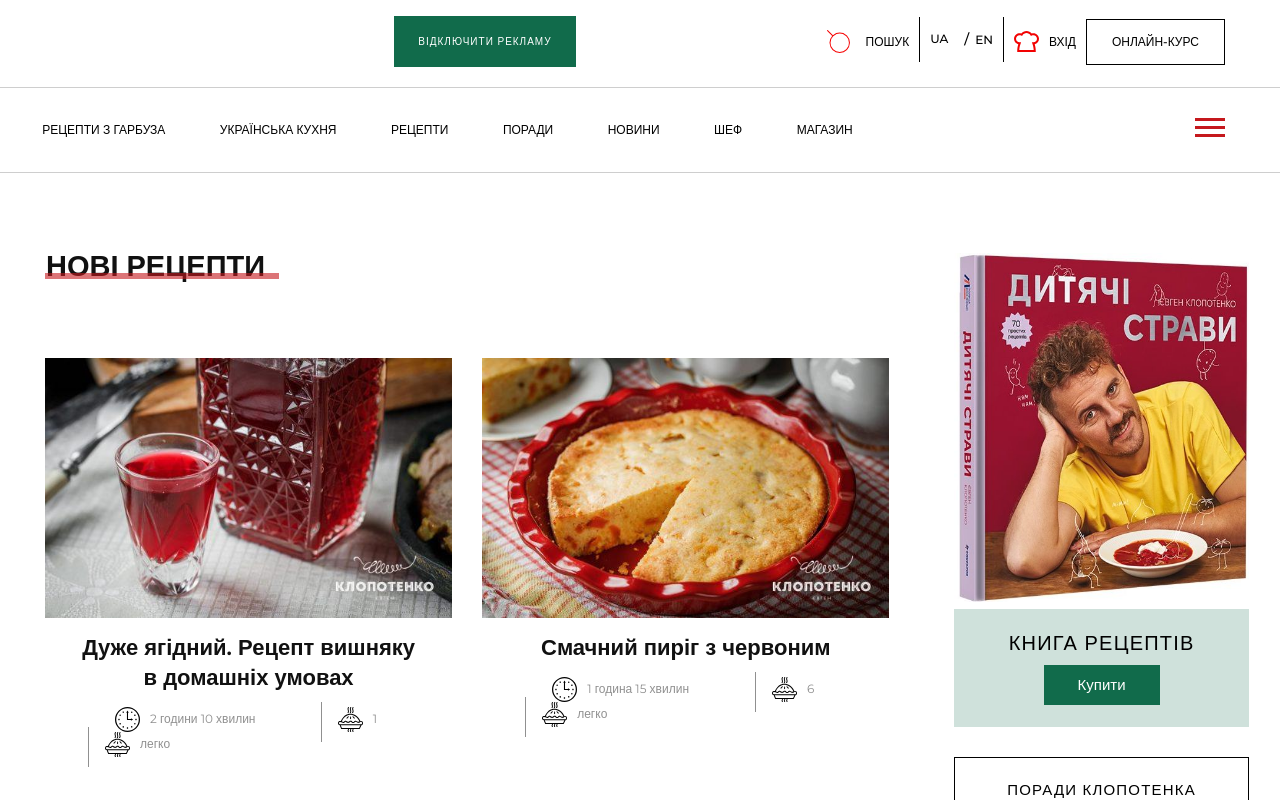
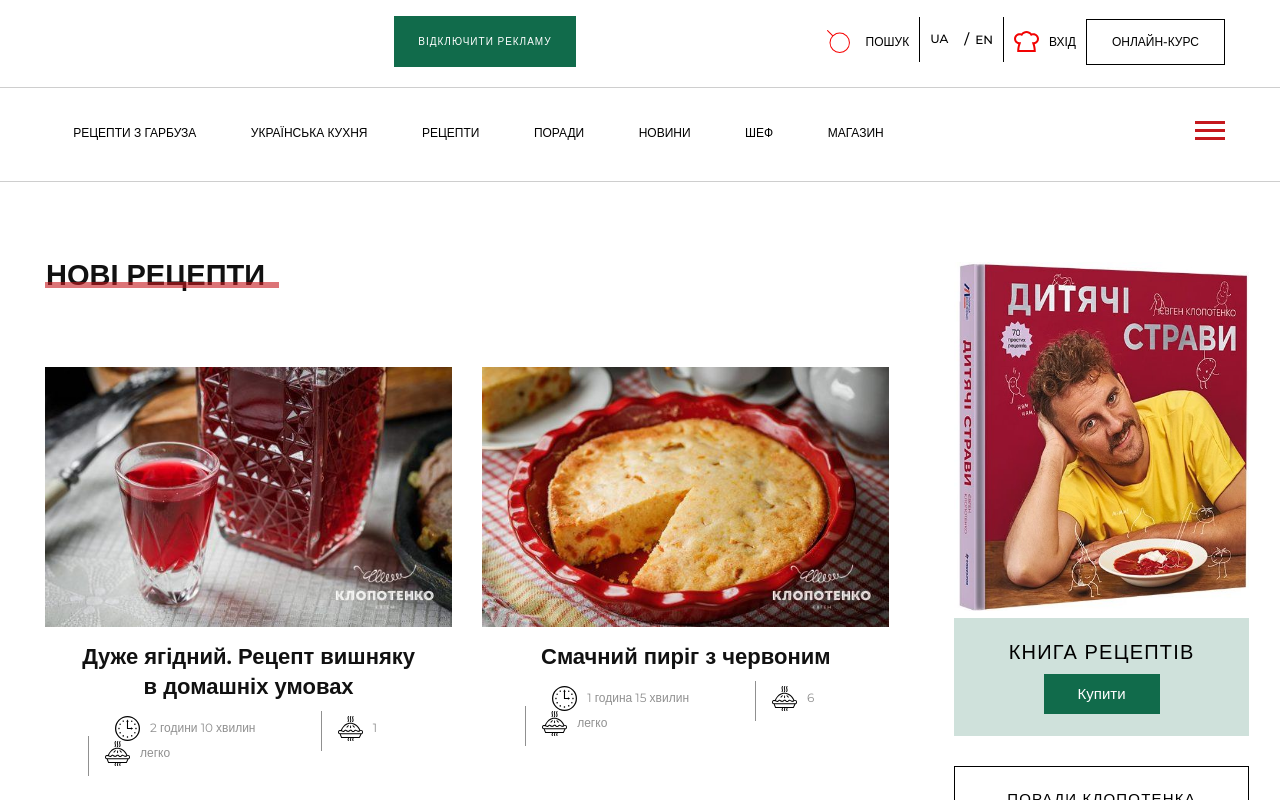
Before and after one commit to L0676812550/CSS_Klopotenko, a plain HTML site: page index.html in a window 1280 px wide. Shown: the top 800 px of the page. Drawn offline with Linux system fonts and the light colour scheme.

Commit message:
+BEM-nav

```diff
--- a/header.css
+++ b/header.css
@@ -4,12 +4,12 @@ header {
   margin: 0 auto;
 }
 
-.header__container {
+.container {
   padding: 16px 55px 20px 46px;
   margin-right: auto;
   margin-left: auto;
   display: flex;
-  justify-content: center;
+  justify-content: space-between;
   align-items: center;
 }
 
@@ -46,16 +46,11 @@ header {
   text-transform: uppercase;
   padding: 10px;
   color: #000;
-
-
-  /* font-size: 11px;
-  font-weight: 500;
-  padding: 3px 20px 0 2px; */
   transition: all .07s ease-in-out; /*!the color changes smoothly when hovering */
 }
 
-.header__menu-links:hover {
-  color: rgb(194, 35, 35);
+.links--uppercase:hover {
+  color: #c5181d;
   transform: scale (1.08);
 }
 
@@ -111,10 +106,7 @@ header {
   .button__ads {
     display: none;
   }
-  .header-vhid {
-    display: none;
-  }
-  .header_menu_signin_link {
+  .header__menu-signin {
     display: none;
   }
 }
--- a/images.css
+++ b/images.css
@@ -67,7 +67,7 @@
   background-image: url(./Images/icomoon_svg/cook.svg);
   background-repeat: no-repeat;
   background-size: contain;
-      margin-left: 10px;
+  margin-left: 10px;
 }
 
 /*TODO Main*/
--- a/index.html
+++ b/index.html
@@ -25,7 +25,7 @@
 </head>
 <body>
   <header>
-    <div class="header__container">
+    <div class="container">
       <div class="header__left">
         <a class="header__logo--animation" href="#">
             <img class="logo" src="./Images/logo.svg" alt="logo">
@@ -48,7 +48,7 @@
             <a class="links--uppercase header__menu-lang-EN" href="#">en</a>
           </li>
 
-          <li class="header__menu-item">
+          <li class="header__menu-item header__menu-signin">
             <div class="header__menu-signin-icon"></div>
             <a class="links--uppercase" href="#">вхід</a>
           </li>
@@ -64,22 +64,22 @@
     </div>
   </header>
 
-  <nav>
-      <div class="nav-container">
-          <ul class="nav-menu-left">
-              <li><a class="nav-menu-left-link" href="#">РЕЦЕПТИ З ГАРБУЗА</a></li>
-              <li><a class="nav-menu-left-link" href="#">УКРАЇНСЬКА КУХНЯ</a></li>
-              <li><a class="nav-menu-left-link" href="#">РЕЦЕПТИ</a></li>
-              <li><a class="nav-menu-left-link" href="#">ПОРАДИ</a></li>
-              <li><a class="nav-menu-left-link" href="#">НОВИНИ</a></li>
-              <li><a class="nav-menu-left-link" href="#">ШЕФ</a></li>
-              <li><a class="nav-menu-left-link" href="#">МАГАЗИН</a></li>
+  <nav class="nav">
+      <div class="container">
+          <ul class="nav__left">
+              <li><a class="links--uppercase link--indentation" href="#">РЕЦЕПТИ З ГАРБУЗА</a></li>
+              <li><a class="links--uppercase" href="#">УКРАЇНСЬКА КУХНЯ</a></li>
+              <li><a class="links--uppercase" href="#">РЕЦЕПТИ</a></li>
+              <li><a class="links--uppercase" href="#">ПОРАДИ</a></li>
+              <li><a class="links--uppercase" href="#">НОВИНИ</a></li>
+              <li><a class="links--uppercase" href="#">ШЕФ</a></li>
+              <li><a class="links--uppercase" href="#">МАГАЗИН</a></li>
           </ul>
 
-          <div class="nav-menu-right">
-              <span class="nav-menu-right-strip"></span>
-              <span class="nav-menu-right-strip"></span>
-              <span class="nav-menu-right-strip"></span>
+          <div class="nav__right">
+              <span class="strip"></span>
+              <span class="strip"></span>
+              <span class="strip"></span>
           </div>
       </div>
   </nav>
--- a/nav.css
+++ b/nav.css
@@ -1,47 +1,20 @@
 nav {
   border-bottom: 1px solid #cecece;
-  width: 100%;
-  margin: 0 auto;
 }
 
-.nav-container {
-  display: flex;
-  align-items: center !important;
-  justify-content: space-between !important;
-  width: 100%;
-  padding: 29px 0;
-  /* margin-right: auto;
-  margin-left: auto; */
-
-}
-
-.nav-menu-left {
+.nav__left {
   display: flex;
   flex-wrap: wrap;
   align-content: flex-start;
   justify-content: space-around;
   width: 865px;
-  padding-left: 15px;
 }
 
-.nav-menu-left-link {
-  font-size: 12px;
-  line-height: 26px;
-  font-weight: 500;
-  color: black;
-  text-transform: uppercase;
-  text-decoration: none;
-  background-color: transparent;
-}
+.link--indentation {
+  padding-left: 0px;
+} /*!why doesn't work?*/
 
-.nav-menu-left-link:hover {
-  color: #c5181d;
-}
-.nav-menu-right {
-  padding-right: 55px;
-}
-
-.nav-menu-right-strip {
+.strip {
   display: block;
   width: 30px;
   height: 30px;
--- a/style.css
+++ b/style.css
@@ -56,7 +56,11 @@ a {
 ul {
   list-style: none;
   color: black;
-  margin: 0;
+  padding: 0;
+}
+
+li {
+  list-style: none;
 }
 
 img {
```
